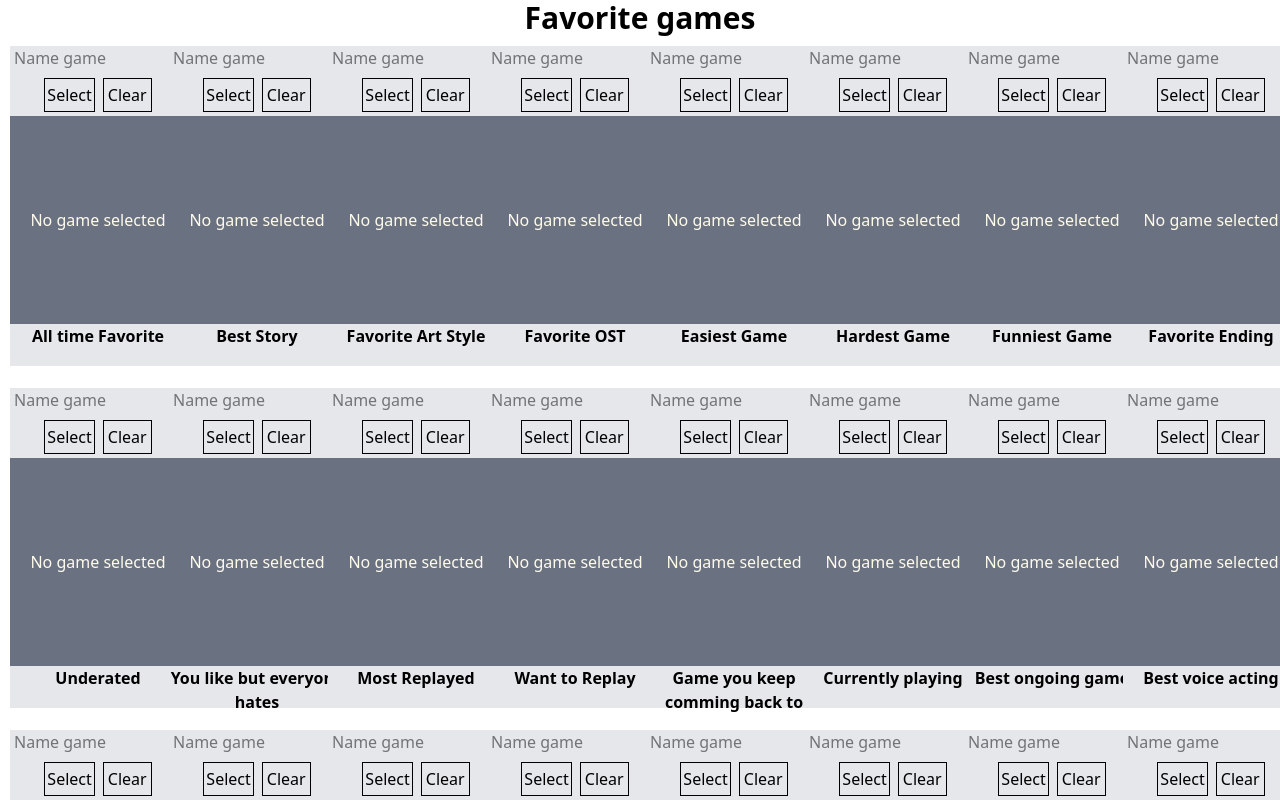
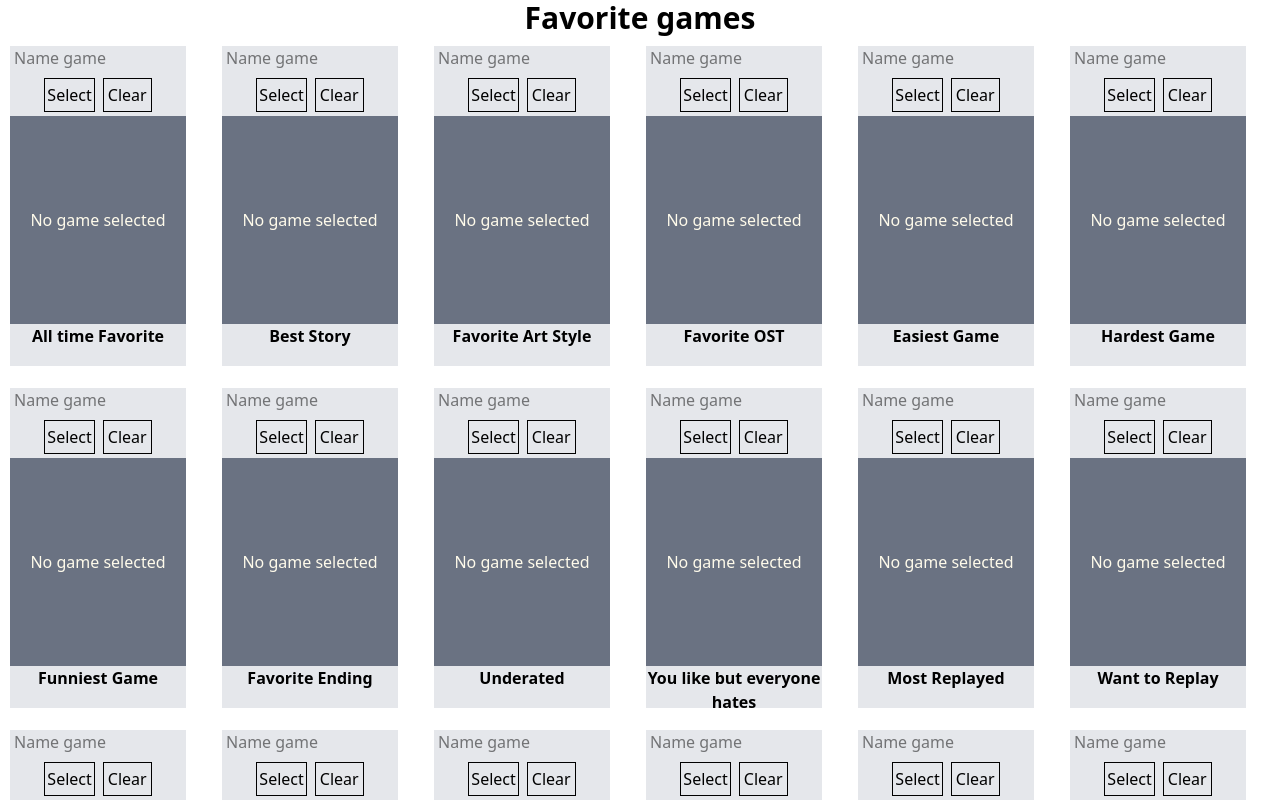
Before and after one commit to psycongroo312/Favorite-games, a React (Vite) app: page / in a window 1280 px wide. Shown: the top 800 px of the page. Built offline with nearby package versions, Linux system fonts and the light colour scheme.

Commit message:
fixed main className

```diff
--- a/src/App.tsx
+++ b/src/App.tsx
@@ -8,7 +8,7 @@ export default function App() {
       <header className="flex justify-center">
         <h1 className="text-3xl font-semibold">Favorite games</h1>
       </header>
-      <main className="max-w-7xl mx-auto grid grid-cols-2 sm:grid-cols-4 md:grid-cols-6 lg:grid-cols-8 xl:grid-cols-8 gap-3 gap-y-4 p-2.5">
+      <main className="max-w-7xl mx-auto grid grid-cols-2 sm:grid-cols-4 md:grid-cols-6 lg:grid-cols-6 gap-3 gap-y-4 p-2.5">
         {cardNames.map((name) => (
           <GameCard key={name} name={name} />
         ))}
```
